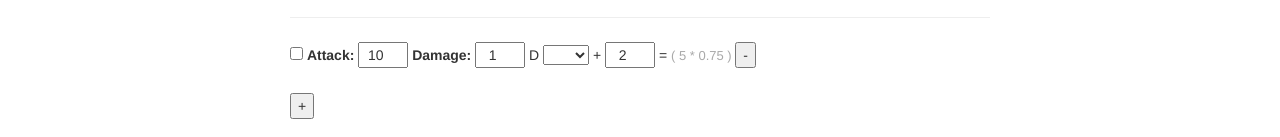
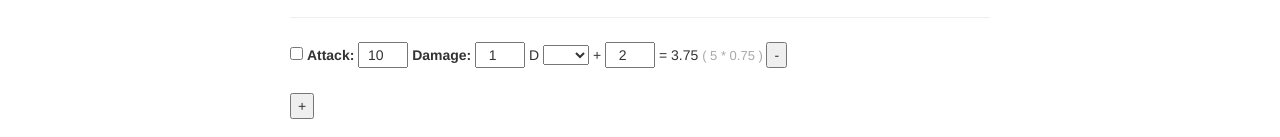
Before and after one commit to noinfo/dpr, a website: page app/index.html in a window 1280 px wide. Shown: the part 554-691 px from the top of the page. Drawn offline with nearby package versions, Linux system fonts and the light colour scheme; some packages are replaced by stand-ins of ours; files that its build step writes are made by us from their sources; a script that the page names is missing.

Commit message:
Fixed bug that prevented DPR to show up.

```diff
--- a/app/views/main.html
+++ b/app/views/main.html
@@ -29,7 +29,7 @@
     </select>
     + <input type="number" class="short-num" ng-model="dprset.damageDiceBonus" required /> =
     <span>
-      {{ round(calculateDpr(dprset)) }}
+      {{ calculateDpr(dprset) | number }}
     </span>
     <span class="calculation-details">
       ( {{ calculateDamage(dprset) | number }} * {{ calculateMultiplicator(dprset.attack) | number }} )
```
